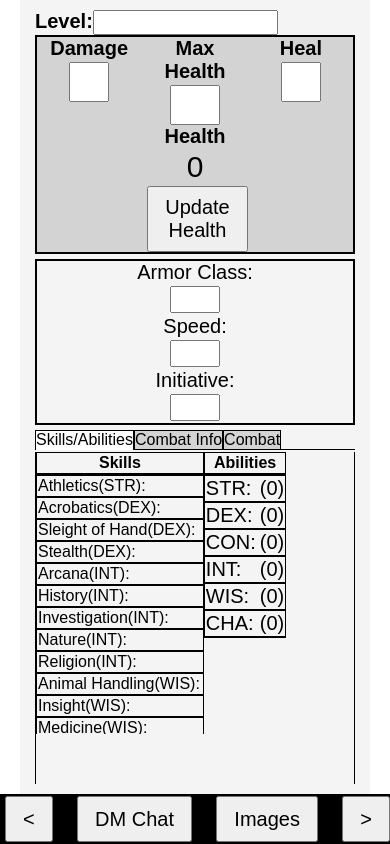
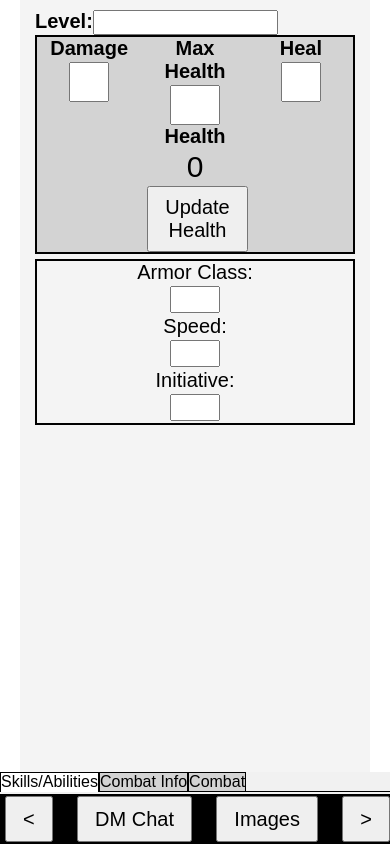
Before and after one commit to AmazingDoor/DND-Asistent, a Flask app: page /client in a window 390 px wide. Run offline with Flask 3, Linux system fonts and the light colour scheme; lists and menus that the app fills with data are empty; some libraries are stand-ins or nearby versions.

Commit message:
Moved content to new overlay for mobile

```diff
--- a/static/css/client.css
+++ b/static/css/client.css
@@ -17,6 +17,28 @@
 
     #combat-spell-display-list {
         background-color: white;
+    }
+
+    .spell-level-button {
+
+        font-size: 10px;
+        padding: 2px;
+    }
+
+    .combat-spell-name {
+        font-weight: bold;
+        text-decoration: underline;
+    }
+
+    .combat-empty-container {
+        background-color: darkgray;
+        border-top: 2px solid black;
+        border-bottom: 2px solid black;
+        margin-bottom: 10px;
+    }
+
+    .combat-empty-container.t2 {
+        font-weight: bold;
     }
 
     .overlay-container {
@@ -672,14 +694,27 @@
 
 .player-stats-display-pages {
     display: flex;
-    flex: 1;
     min-height: 0;
     border-left: 1px solid black;
     border-right: 1px solid black;
+    height: 100%;
 }
 
 .player-stats-display-page {
+    display: flex;
+    height: 100%;
     overflow-y: auto;
+}
+
+.player-stats-container {
+    display: flex;
+    flex-direction: column;
+    height: 100%;
+    overflow-y: hidden;
+}
+
+#combat-spell-casting-container {
+    width: 100%;
 }
 
 .hidden {
@@ -810,7 +845,7 @@ body {
     border-bottom: none;
 }
 
-@media (max-width: 900px) {
+@media (max-width: 1100px) {
 
     *,
     *::before,
@@ -1011,15 +1046,6 @@ body {
         flex-direction: column;
     }
 
-    .player-stats-display-pages {
-        width: 100%;
-        padding-bottom: 50px;
-    }
-
-    .player-stats-display-page {
-        width: 100%;
-    }
-
     .ability-title {
         font-size: 20px;
     }
@@ -1049,7 +1075,7 @@ body {
         left: 0px;
         right: auto;
         position: fixed;
-        z-index: 2;
+        z-index: 3;
         display: flex;
         flex-direction: row;
         padding-bottom: 50px;
@@ -1094,7 +1120,7 @@ body {
     .mobile-button-container {
         display: flex;
         justify-content: space-between;
-        z-index: 2;
+        z-index: 3;
         flex: 1;
         height: 50px;
         position: fixed;
@@ -1171,4 +1197,47 @@ body {
     .dropdown-content div {
         width: fit-content;
     }
+
+    .player-stats-display-pages {
+        display: flex;
+        width: 100%;
+        height: 100%;
+    }
+
+    .player-stats-display-page {
+        display: flex;
+        width: 100%;
+        height: 100%;
+        overflow-y: auto;
+
+    }
+
+    .player-stats-container {
+        position: fixed;
+        display: flex;
+        flex-direction: column;
+        bottom: 0px;
+        left: 0px;
+        z-index: 2;
+        background-color: #f1f1f1;
+        width: 100%;
+        max-height: 100%;
+        padding-bottom:50px;
+        overflow-y: hidden;
+        height: auto;
+    }
+
+    .combat-overlay-open {
+        height: 99%;
+    }
+
+    .spell-level-button {
+        font-size: 20px;
+        padding-left: 10px;
+        padding-right: 10px;
+    }
+
+    #combat-spell-casting-container {
+        width: 100%;
+    }
 }
--- a/static/js/client_scripts/player_display_tab_handler.js
+++ b/static/js/client_scripts/player_display_tab_handler.js
@@ -5,10 +5,31 @@ document.addEventListener("DOMContentLoaded", function() {
     });
 });
 
+const playerStatsDisplayTabs = document.querySelectorAll(".player-stats-display-tabs")[0];
+const playerStatsDisplayPages = document.querySelectorAll(".player-stats-display-pages")[0];
+const playerStatContainer = document.querySelectorAll(".player-stats-container")[0];
+
 export function select_tab(tab_id) {
+    const selectedTab = playerStatsDisplayTabs.querySelectorAll(".selected-tab")[0];
+
+    if(!playerStatsDisplayPages.classList.contains("mobile-hidden")) {
+        console.log(selectedTab.id);
+        console.log(tab_id);
+        if(String(selectedTab.id) == String(tab_id)) {
+            playerStatsDisplayPages.classList.add("mobile-hidden");
+            playerStatContainer.classList.remove('combat-overlay-open')
+            return;
+        }
+    } else {
+        playerStatsDisplayPages.classList.remove("mobile-hidden");
+        playerStatContainer.classList.add('combat-overlay-open');
+    }
+
+
+
+    const tablinks = document.querySelectorAll('.player-display-tablink');
     const selected_tab = document.querySelector('#' + tab_id);
     const display_page = document.querySelector('#' + tab_id.replace('tab', 'container'));
-    const tablinks = document.querySelectorAll('.player-display-tablink');
     const display_pages = document.querySelectorAll('.player-stats-display-page');
 
     resetAll(tablinks, display_pages);
--- a/templates/client.html
+++ b/templates/client.html
@@ -276,13 +276,14 @@
             </div>
 
           <!-- PLAYER STATS DISPLAY TABS -->
+            <div class="player-stats-container">
               <div class="player-stats-display-tabs">
                 <div class="player-display-tablink selected-tab" id="skill-ability-tab">Skills/Abilities</div>
                 <div class="player-display-tablink" id="combat-info-tab">Combat Info</div>
                 <div class="player-display-tablink" id="combat-tab">Combat</div>
                 <div class="tablinks-filler"></div>
               </div>
-            <div class="player-stats-display-pages">
+              <div class="player-stats-display-pages mobile-hidden">
                 <div class="player-stats-display-page" id="skill-ability-container">
                   <div id="skill-table-container">
                     <table class="skills-table">
@@ -485,6 +486,7 @@
                   </div>
                 </div>
               </div>
+            </div>
             <!-- END PLAYER STATS TABS -->
           </div>
         </div>
```
Also changed, not shown: static/js/client_scripts/utils/character_sheet/page_builders/sub_builders/combat_builder.js (+54 -4 lines), 12 other files. Lines whose indentation alone changed are shown as unchanged.
